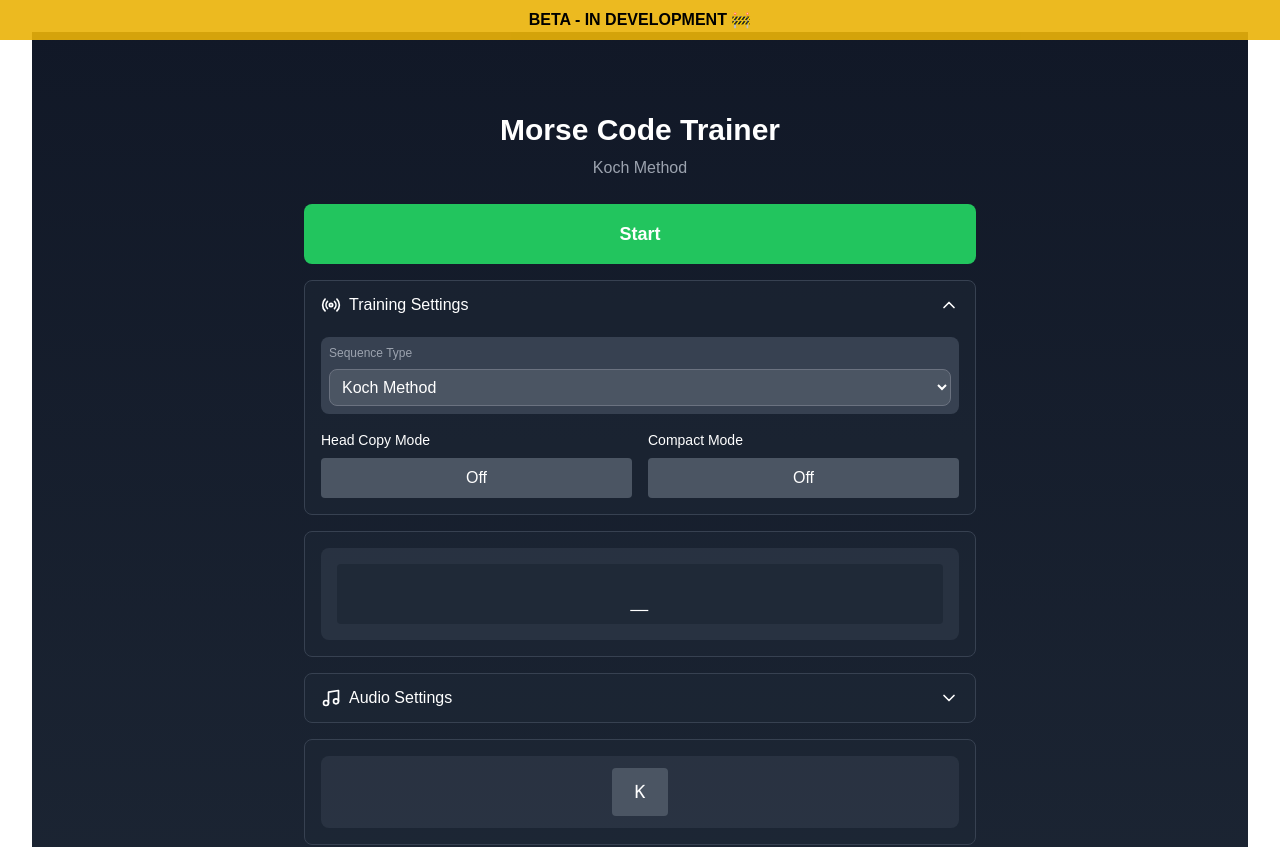
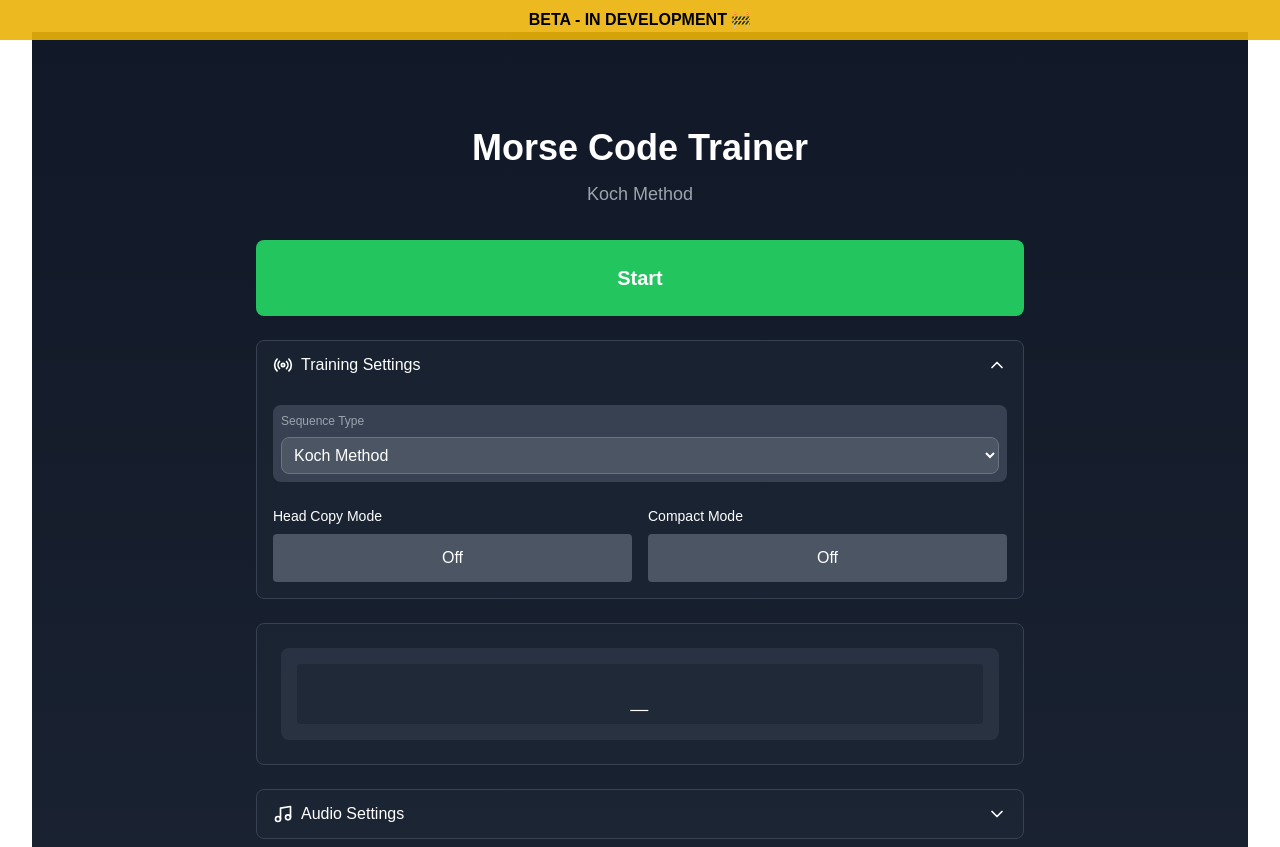
Before and after one commit to f4iey/MorseTrainer, a Next.js app: page / in a window 1280 px wide. Shown: the top 847 px of the page. Built offline with nearby package versions, Linux system fonts and the light colour scheme.

Commit message:
src/components/MorseUI.jsx: Try to fit components better.

```diff
--- a/src/components/AnimatedSection.jsx
+++ b/src/components/AnimatedSection.jsx
@@ -16,10 +16,12 @@ export const AnimatedSection = ({ title, icon, children, defaultOpen = true }) =
         </div>
         {isOpen ? <ChevronUp size={20} /> : <ChevronDown size={20} />}
       </button>
-      <div className={`overflow-hidden transition-all duration-300 ease-in-out ${
-        isOpen ? 'max-h-[500px] opacity-100' : 'max-h-0 opacity-0'
+      <div className={`transition-[height,opacity] duration-300 ease-in-out ${
+        isOpen ? 'h-auto opacity-100' : 'h-0 opacity-0'
       }`}>
-        <div className="p-4 pt-2">{children}</div>
+        <div className={`p-4 ${isOpen ? 'block' : 'hidden'}`}>
+          {children}
+        </div>
       </div>
     </div>
   );
--- a/src/components/MorseUI.jsx
+++ b/src/components/MorseUI.jsx
@@ -22,7 +22,7 @@ const BetaBanner = () => (
 const MainButton = ({ isPlaying, onClick }) => (
   <button
     onClick={onClick}
-    className={`w-full py-4 rounded-lg font-semibold text-lg transition-all
+    className={`w-full py-6 rounded-lg font-semibold text-xl transition-all
       ${isPlaying
         ? 'bg-red-500 hover:bg-red-600'
         : 'bg-green-500 hover:bg-green-600'}`}
@@ -32,11 +32,11 @@ const MainButton = ({ isPlaying, onClick }) => (
 );
 
 const ModeToggle = ({ label, isActive, onToggle }) => (
-  <div>
+  <div className="w-full">
     <div className="text-sm mb-2">{label}</div>
     <button
       onClick={onToggle}
-      className={`w-full px-4 py-2 rounded transition-colors ${
+      className={`w-full px-4 py-3 rounded transition-colors ${
         isActive ? 'bg-blue-500 hover:bg-blue-600' : 'bg-gray-600 hover:bg-gray-700'
       }`}
     >
@@ -85,13 +85,13 @@ const MorseUI = ({
 }) => {
   // Determine which sections to show based on compact mode
   const showTrainingSettings = !hideChars || !isPlaying;
-  const showAudioSettings = !hideChars; // Hide audio settings in compact mode
-  const showPerformance = true; // Always show core performance metrics
+  const showAudioSettings = !hideChars;
+  const showPerformance = true;
   const showHistory = !hideChars;
   const showAvailableChars = !hideChars || !isPlaying;
 
   return (
-    <div className="min-h-screen bg-gradient-to-b from-gray-900 to-gray-800 text-white p-4">
+    <div className="min-h-screen bg-gradient-to-b from-gray-900 to-gray-800 text-white p-4 pb-16">
       <BetaBanner />
 
       {notification && (
@@ -102,25 +102,25 @@ const MorseUI = ({
         </div>
       )}
 
-      <div className="max-w-2xl mx-auto mt-16">
-        <div className="text-center mb-6">
-          <h1 className="text-3xl font-bold mb-2">Morse Code Trainer</h1>
-          <p className="text-gray-400">{currentPreset?.name || 'Loading...'}</p>
+      <div className="max-w-3xl mx-auto mt-20">
+        <div className="text-center mb-8">
+          <h1 className="text-4xl font-bold mb-3">Morse Code Trainer</h1>
+          <p className="text-gray-400 text-lg">{currentPreset?.name || 'Loading...'}</p>
         </div>
 
-        <div className="space-y-4">
+        <div className="space-y-6">
           <MainButton isPlaying={isPlaying} onClick={onTogglePlay} />
 
           {showTrainingSettings && (
             <AnimatedSection title="Training Settings" icon={<Radio size={20} />} defaultOpen={!isPlaying}>
-              <div className="space-y-4">
+              <div className="space-y-6">
                 <PresetDropdown
                   presets={presets}
                   currentPreset={currentPreset}
                   onPresetChange={onPresetChange}
                 />
 
-                <div className="grid grid-cols-2 gap-4">
+                <div className="grid grid-cols-1 sm:grid-cols-2 gap-4">
                   <ModeToggle
                     label="Head Copy Mode"
                     isActive={headCopyMode}
@@ -136,7 +136,7 @@ const MorseUI = ({
             </AnimatedSection>
           )}
 
-          <div className="bg-gray-800/50 rounded-lg border border-gray-700 p-4">
+          <div className="bg-gray-800/50 rounded-lg border border-gray-700 p-6">
             <CharacterDisplay
               headCopyMode={headCopyMode}
               showAnswer={showAnswer}
@@ -148,7 +148,7 @@ const MorseUI = ({
             {headCopyMode && isPlaying && !showAnswer && (
               <InteractiveButton
                 onClick={onShowAnswer}
-                className="w-full mt-4 py-2 rounded-lg bg-yellow-600 hover:bg-yellow-700"
+                className="w-full mt-6 py-3 rounded-lg bg-yellow-600 hover:bg-yellow-700 text-lg"
               >
                 Show Answer
               </InteractiveButton>
@@ -157,7 +157,7 @@ const MorseUI = ({
 
           {showAudioSettings && (
             <AnimatedSection title="Audio Settings" icon={<Music size={20} />} defaultOpen={false}>
-              <div className="space-y-4">
+              <div className="space-y-6">
                 <ControlPanel
                   currentLevel={currentLevel}
                   onLevelChange={onLevelChange}
@@ -173,6 +173,7 @@ const MorseUI = ({
                   consecutiveCorrect={consecutiveCorrect}
                 />
 
+                <div className="mt-8 mb-4">
                   <QualityControls
                     qsbAmount={qsbAmount}
                     onQsbChange={onQsbChange}
@@ -180,10 +181,11 @@ const MorseUI = ({
                     onQrmChange={onQrmChange}
                   />
                 </div>
+              </div>
             </AnimatedSection>
           )}
 
-          <div className="bg-gray-800/50 rounded-lg border border-gray-700 p-4">
+          <div className="bg-gray-800/50 rounded-lg border border-gray-700 p-6">
             <CharacterGrid
               availableChars={availableChars}
               onCharacterInput={onCharacterInput}
@@ -193,7 +195,7 @@ const MorseUI = ({
 
           {showPerformance && (
             <AnimatedSection title="Performance" icon={<Activity size={20} />} defaultOpen={true}>
-              <div className="space-y-4">
+              <div className="space-y-6">
                 <ScoreDisplay score={score} />
                 {showAvailableChars && (
                   <AvailableChars
@@ -208,7 +210,7 @@ const MorseUI = ({
 
           {showHistory && (
             <AnimatedSection title="History" icon={<HistoryIcon size={20} />} defaultOpen={false}>
-              <div className="space-y-4">
+              <div className="space-y-6">
                 <History history={history} />
                 {performanceData.length > 0 && (
                   <PerformanceGraph performanceData={performanceData} />
--- a/src/components/QualityControls.jsx
+++ b/src/components/QualityControls.jsx
@@ -6,7 +6,7 @@ export const QualityControls = ({
   qrmAmount,
   onQrmChange
 }) => (
-  <div className="space-y-3">
+  <div className="space-y-3 pb-1">
     <div className="bg-gray-700/50 p-3 rounded-lg">
       <div className="text-sm mb-2">Signal Fading (QSB)</div>
       <div className="flex items-center gap-2">
```
Lines whose indentation alone changed are shown as unchanged.
